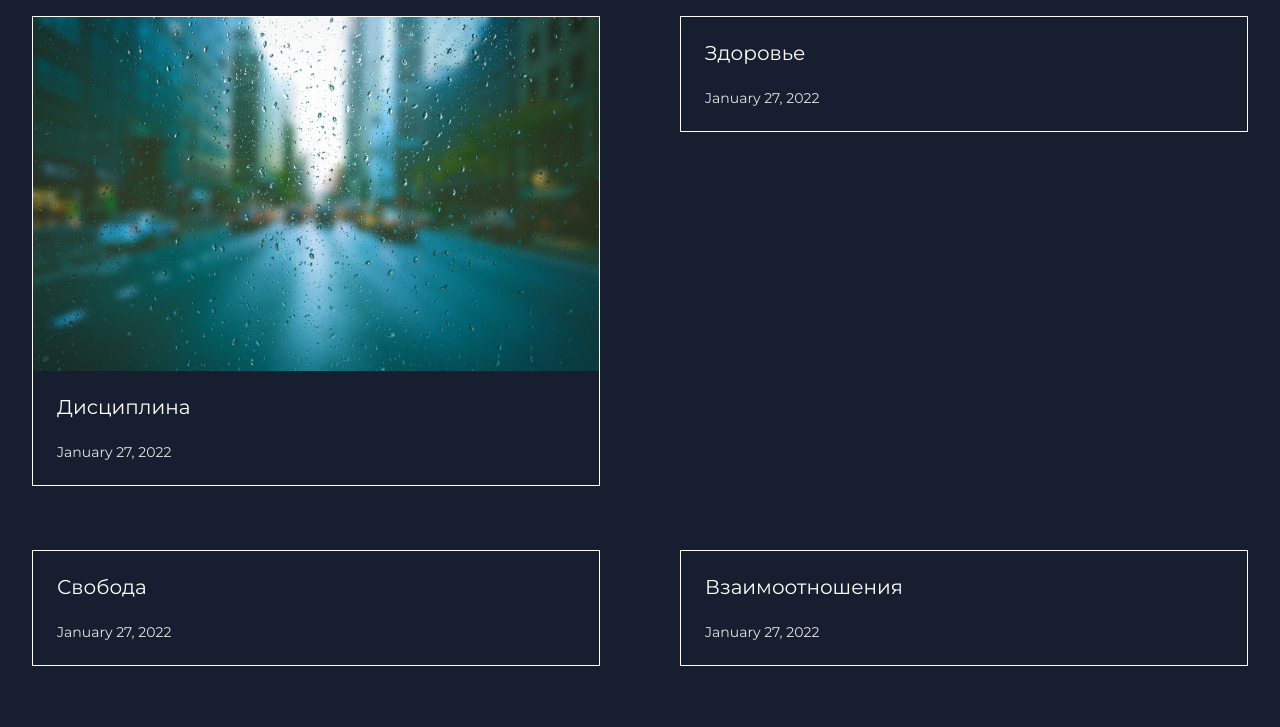
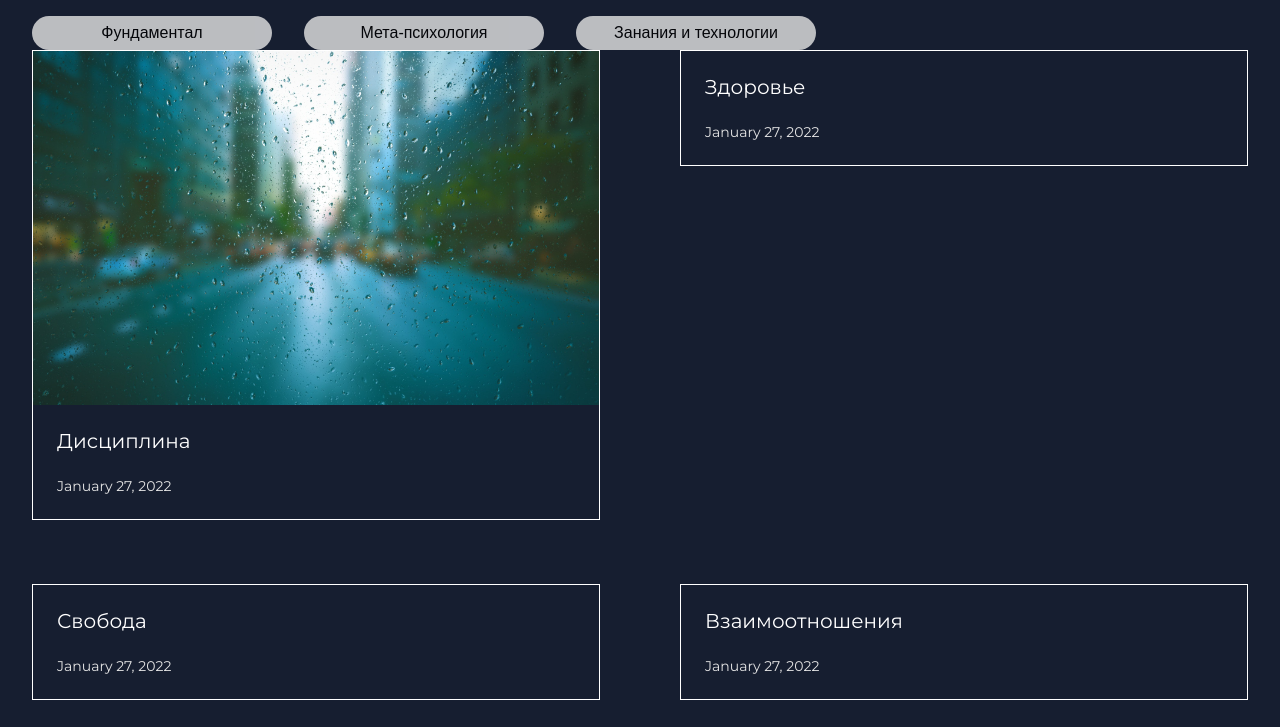
Before and after one commit to MetaJokerCrypto/landing, a Gatsby site: page /blog in a window 1280 px wide. Shown: the part 178-905 px from the top of the page. Built offline with nearby package versions, Linux system fonts and the light colour scheme; Gatsby itself is replaced by a stand-in of ours.

Commit message:
Add active filter state

```diff
--- a/content/blog/здоровье/index.md
+++ b/content/blog/здоровье/index.md
@@ -1,7 +1,6 @@
 ---
 title: Здоровье
 date: 2022-01-27T11:19:59.130Z
-preview_image: sanitas.svg
 topics: fundamental
 description: Здоровье
 previewImage: sanitas.svg
--- a/gatsby-config.js
+++ b/gatsby-config.js
@@ -92,6 +92,7 @@ module.exports = {
                       previewImage {
                         relativePath
                       }
+                      topics
                     }
                   }
                 }
--- a/src/components/Button/Button.js
+++ b/src/components/Button/Button.js
@@ -2,6 +2,6 @@ import React from 'react';
 
 import { ButtonWrapper } from './styled';
 
-const Button = ({ children, customStyles }) => <ButtonWrapper customStyles={customStyles}>{children}</ButtonWrapper>;
+const Button = ({ children, customStyles, onClick }) => <ButtonWrapper customStyles={customStyles} onClick={onClick}>{children}</ButtonWrapper>;
 
 export default Button;
--- a/src/pages/blog/index.jsx
+++ b/src/pages/blog/index.jsx
@@ -1,4 +1,4 @@
-import * as React from 'react';
+import React, { useState } from 'react';
 import { graphql } from 'gatsby';
 
 import { ThemeProvider } from 'styled-components';
@@ -9,11 +9,24 @@ import GlobalStyles from 'styles/global';
 import Layout from 'components/Layout/Layout';
 import ArticleCard from 'components/ArticleCard/ArticleCard';
 import Heading from 'components/Text/Heading';
+import Button from 'components/Button/Button';
 
-import { Wrapper, CardList, StyledLink } from 'styles/pages/blog';
+import { Wrapper, CardList, StyledLink, customFilterStyles } from 'styles/pages/blog';
 
 const BlogPage = ({ data }) => {
   const posts = data.allMarkdownRemark.nodes;
+  const [activeFilter, setActiveFilter] = useState('');
+  const [filteredPosts, setFilteredPosts] = useState(posts);
+
+  const filterPosts = (filter) => {
+    if (filter !== activeFilter) {
+      setActiveFilter(filter);
+      setFilteredPosts(filteredPosts.filter((item) => item.frontmatter?.topics === activeFilter));
+    } else {
+      setActiveFilter('');
+      setFilteredPosts(posts);
+    }
+  };
 
   return (
     <ThemeProvider theme={theme}>
@@ -21,8 +34,18 @@ const BlogPage = ({ data }) => {
       <Layout>
         <Wrapper>
           <Heading type="h2">Статьи</Heading>
+          <Button customStyles={customFilterStyles} onClick={() => filterPosts('fundamental')}>
+            Фундаментал
+          </Button>
+          <Button customStyles={customFilterStyles} onClick={() => filterPosts('psychology')}>
+            Мета-психология
+          </Button>
+          <Button customStyles={customFilterStyles} onClick={() => filterPosts('knowlege')}>
+            Занания и технологии
+          </Button>
           <CardList>
-            {posts.map(({ frontmatter, fields }, index) => (
+            {filteredPosts.map(({ frontmatter, fields }, index) => (
+              // console.log(frontmatter, 'frontmatter');
               <li key={index}>
                 <StyledLink to={fields?.slug}>
                   <ArticleCard
@@ -66,6 +89,7 @@ export const pageQuery = graphql`
               gatsbyImageData
             }
           }
+          topics
         }
       }
     }
--- a/src/styles/pages/blog.js
+++ b/src/styles/pages/blog.js
@@ -29,3 +29,27 @@ export const StyledLink = styled(Link)`
   color: white;
   text-decoration: none;
 `;
+
+
+export const FiltersWrapper = styled.div`
+  display: flex;
+  justify-content: center;
+  margin-bottom: 4rem;
+`;
+
+export const customFilterStyles = ({ theme: { colors, fontSize } }) => css`
+  width: 15rem;
+  margin-right: 2rem;
+  padding: 0.5em 2em;
+  font-size: ${fontSize.sm};
+  font-weight: 400;
+  color: ${colors.gray};
+  border-radius: 2rem;
+  background: ${colors.white};
+  opacity: 0.8;
+  transition: all 0.3ms;
+
+  &:hover {
+    opacity: 1;
+  }
+`;
```
Also changed, not shown: src/components/Filters/Filters.jsx (deleted, +0 -10 lines), src/components/Filters/styled.js (deleted).
